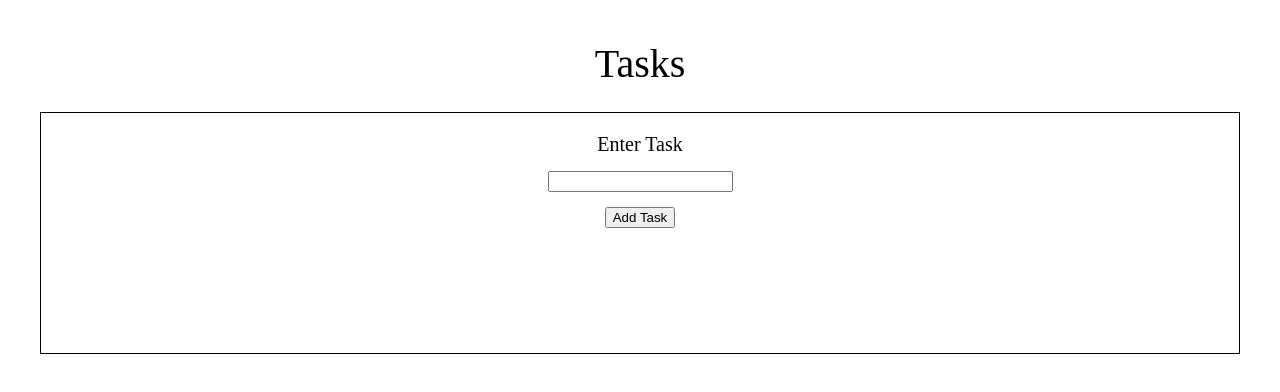
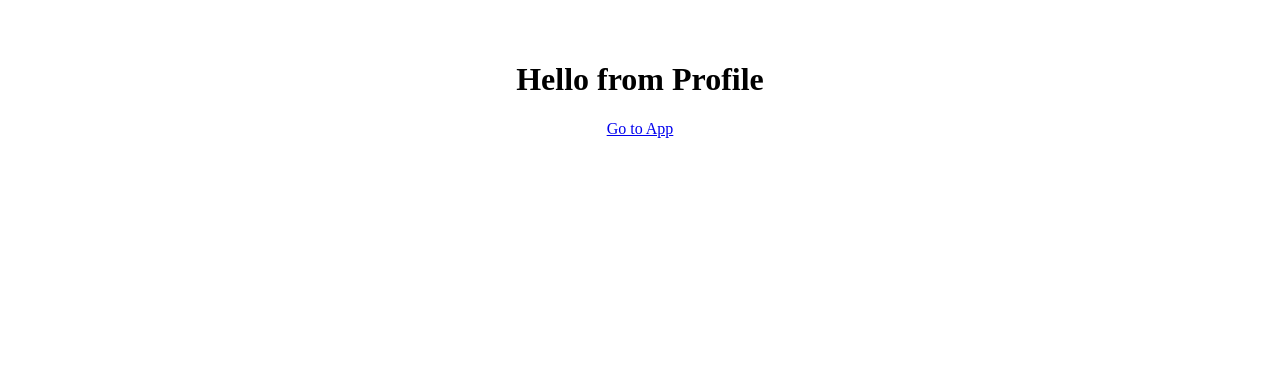
Before and after one commit to markymelnik/react-intro, a React (Vite) app: page /profile in a window 1280 px wide. Shown: the top 392 px of the page. Built offline with nearby package versions, Linux system fonts and the light colour scheme.

Commit message:
practice with routing

```diff
--- a/archive/App2.jsx
+++ b/archive/Practice/App.jsx
@@ -1,6 +1,6 @@
 import React, { Component } from 'react';
 import MyComponent from './MyComponent';
-import Counter from './Counter';
+import Counter from '../Counter';
 
 /* class App extends Component {
   constructor(props) {
--- /dev/null
+++ b/archive/TaskApp/App.jsx
@@ -0,0 +1,50 @@
+import React, { useState } from 'react';
+import Overview from './components/Overview';
+import uniqid from 'uniqid';
+
+function App() {
+
+  const [task, setTask] = useState({ text: '', id: uniqid() });
+  const [tasks, setTasks] = useState([]);
+
+  const handleChange = (e) => {
+    setTask({ ...task, text: e.target.value });
+  }
+
+  const onSubmitTask = (e) => {
+    e.preventDefault();
+    setTasks(tasks.concat(task));
+    setTask({ text: '', id: uniqid() });
+  }
+
+  const handleRemove = (taskId) => {
+    setTasks(tasks.filter(task => task.id !== taskId));
+  }
+
+  const handleEdit = (taskId, newText) => {
+    setTasks(tasks.map(task => task.id === taskId ? { ...task, text: newText } : task));
+  }
+
+  return (
+    <>
+      <div className='header'>Tasks</div>
+      <div className='task-container'>
+        <form className='task-form' onSubmit={onSubmitTask}>
+          <label htmlFor='taskInput'>Enter Task</label>
+          <input
+          onChange={handleChange}
+          value={task.text}
+          type='text'
+          id='taskInput'
+          autoComplete='off'
+          required
+          />
+          <button type='submit'>Add Task</button>
+        </form>
+        <Overview tasks={tasks} removeTask={handleRemove} editTask={handleEdit} />
+      </div>
+    </>
+  )
+}
+
+export default App;
--- a/src/components/Task.jsx
+++ b/archive/TaskApp/Task.jsx
@@ -38,4 +38,4 @@ const Task = ({ task, index, editTask, removeTask }) => {
   )
 }
 
-export default Task;
+export default Task;``
--- a/package.json
+++ b/package.json
@@ -11,6 +11,7 @@
   "dependencies": {
     "react": "^18.2.0",
     "react-dom": "^18.2.0",
+    "react-router-dom": "^6.11.1",
     "uniqid": "^5.4.0"
   },
   "devDependencies": {
--- a/src/App.jsx
+++ b/src/App.jsx
@@ -1,50 +1,12 @@
-import React, { useState } from 'react';
-import Overview from './components/Overview';
-import uniqid from 'uniqid';
+import { Link } from 'react-router-dom';
 
-function App() {
-
-  const [task, setTask] = useState({ text: '', id: uniqid() });
-  const [tasks, setTasks] = useState([]);
-
-  const handleChange = (e) => {
-    setTask({ ...task, text: e.target.value });
-  }
-
-  const onSubmitTask = (e) => {
-    e.preventDefault();
-    setTasks(tasks.concat(task));
-    setTask({ text: '', id: uniqid() });
-  }
-
-  const handleRemove = (taskId) => {
-    setTasks(tasks.filter(task => task.id !== taskId));
-  }
-
-  const handleEdit = (taskId, newText) => {
-    setTasks(tasks.map(task => task.id === taskId ? { ...task, text: newText } : task));
-  }
-
+const App = () => {
   return (
-    <>
-      <div className='header'>Tasks</div>
-      <div className='task-container'>
-        <form className='task-form' onSubmit={onSubmitTask}>
-          <label htmlFor='taskInput'>Enter Task</label>
-          <input
-          onChange={handleChange}
-          value={task.text}
-          type='text'
-          id='taskInput'
-          autoComplete='off'
-          required
-          />
-          <button type='submit'>Add Task</button>
-        </form>
-        <Overview tasks={tasks} removeTask={handleRemove} editTask={handleEdit} />
-      </div>
-    </>
-  )
-}
+    <div>
+      <h1>Hello from App</h1>
+      <Link to='/profile'>Go to Profile</Link>
+    </div>
+  );
+};
 
 export default App;
--- /dev/null
+++ b/src/components/Profile.jsx
@@ -0,0 +1,12 @@
+import { Link } from 'react-router-dom';
+
+const Profile = () => {
+  return (
+    <div>
+      <h1>Hello from Profile</h1>
+      <Link to='/'>Go to App</Link>
+    </div>
+  );
+};
+
+export default Profile;
--- /dev/null
+++ b/src/components/RouteSwitch.jsx
@@ -0,0 +1,17 @@
+import React from 'react';
+import { BrowserRouter, Routes, Route } from 'react-router-dom';
+import App from '../App';
+import Profile from './Profile';
+
+const RouteSwitch = () => {
+  return (
+    <BrowserRouter>
+      <Routes>
+        <Route path='/' element={ <App /> } />
+        <Route path='/profile' element={<Profile />} />
+      </Routes>
+    </BrowserRouter>
+  )
+}
+
+export default RouteSwitch;
--- a/src/index.jsx
+++ b/src/index.jsx
@@ -1,12 +1,12 @@
 import React from 'react';
 import { createRoot } from 'react-dom/client';
-import App from './App';
+import RouteSwitch from './components/RouteSwitch';
 import './styles.css';
 
 const root = createRoot(document.getElementById('root'));
 
 root.render(
   <React.StrictMode>
-    <App />
+    <RouteSwitch />
   </React.StrictMode>
 )
```
Also changed, not shown: archive/Practice/Counter.jsx (renamed from archive/Counter.jsx), archive/Practice/MyComponent.jsx (renamed from archive/MyComponent.jsx), archive/TaskApp/Overview.jsx (renamed from src/components/Overview.jsx), 1 other file (tests, documents, lock files or other folders).
